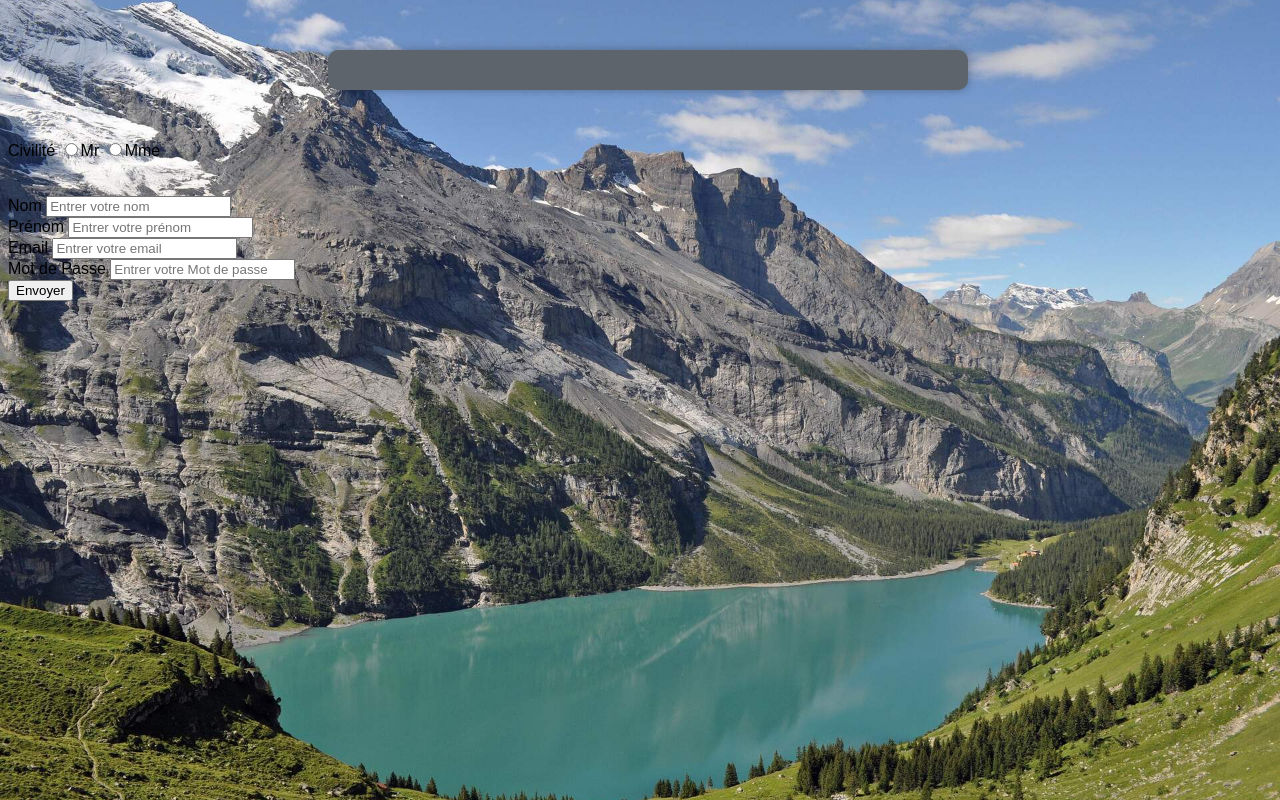
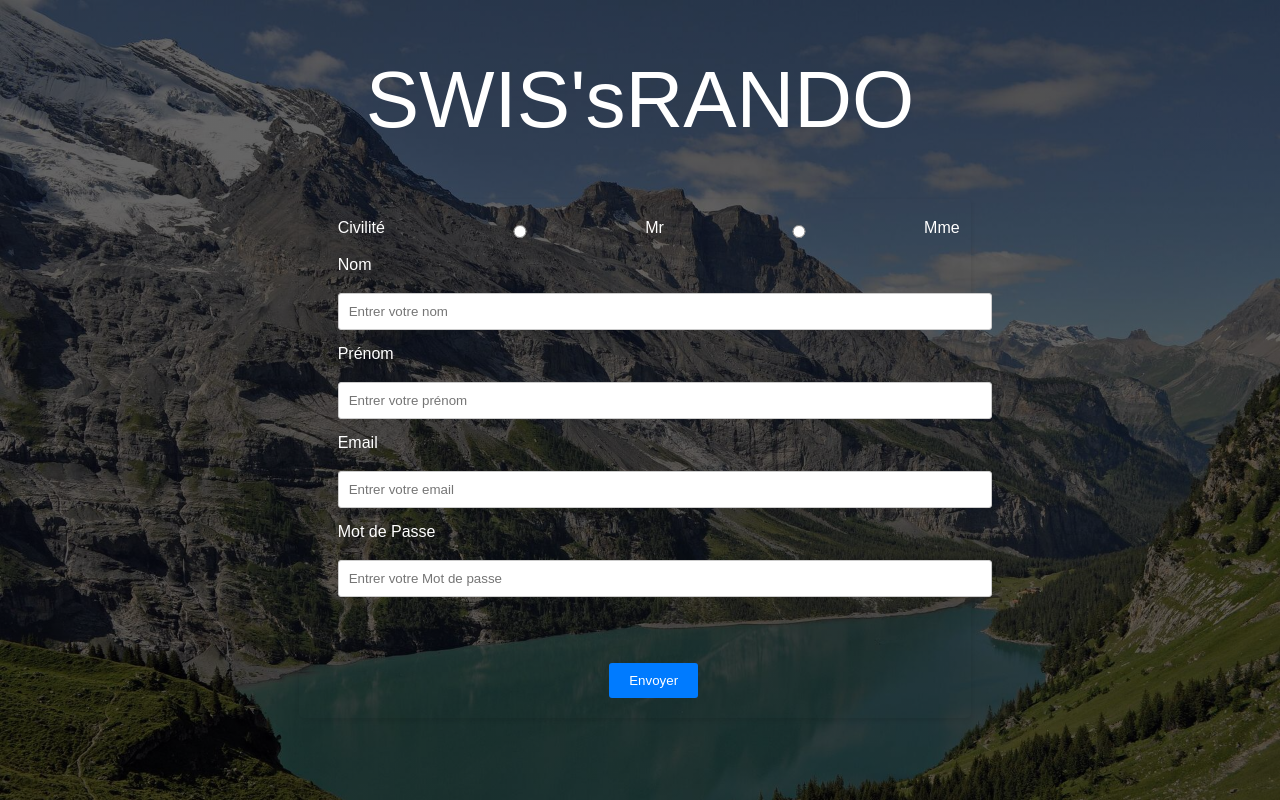
Before and after one commit to Suupon/SwissRando, a PHP site: page / in a window 1280 px wide. Run offline with PHP 8.4, Linux system fonts and the light colour scheme.

Commit message:
formulaire ok

```diff
--- a/formu.css
+++ b/formu.css
@@ -1,17 +1,100 @@
 body {
-    width: 100%;
-    background-image: url(images/fond.jpg);
+    background-image: linear-gradient(rgba(0,0,0,0.6), rgba(0,0,0,0.6)), url(images/fond.jpg);
+    background-color: #222222;
     background-attachment: fixed;
-    background-position: center;
     background-size: cover;
     font-family: Arial, sans-serif;
 }
 
+.titre {
+    text-align: center;
+    margin-top: 2%;
+    margin-bottom: 1%;
+}
+
+.titre h1 {
+    font-family: sans-serif;
+    font-size: 5em;
+    color: #fff;
+    font-weight: lighter;
+}
+
 .container {
-    max-width: 600px;
-    margin: 50px auto;
+    background-color: transparent;
     padding: 20px;
-    background: #5e646b; /* Slightly lighter blue background for the form */
-    border-radius: 10px;
-    box-shadow: 0 0 10px rgba(0, 0, 0, 0.3);
+    border-radius: 5px;
+    box-shadow: 0 2px 5px rgba(0, 0, 0, 0.1);
+    width: 50%;
+    margin-left: 23%;
 }
+
+form {
+    width: 100%;
+    margin-left: 3%;
+}
+
+label {
+    display: block;
+    margin-bottom: 3%;
+    color: #fff;
+}
+
+input[type="text"],
+input[type="password"],
+input[type="radio"] {
+    width: 100%;
+    padding: 10px;
+    margin-bottom: 15px;
+    border: 1px solid #ccc;
+    border-radius: 3px;
+}
+
+input[type="radio"] {
+    margin-right: 5px;
+}
+
+.btn {
+    text-align: center;
+}
+
+button {
+    background-color: #007BFF;
+    color: #fff;
+    padding: 10px 20px;
+    border: none;
+    border-radius: 3px;
+    cursor: pointer;
+    margin-top: 8%;
+}
+
+button:hover {
+    background-color: #0056b3;
+}
+
+.civ {
+    display: flex;
+    align-items: center;
+}
+
+.civ label {
+    margin-right: 10px;
+}
+
+.civ input[type="radio"] {
+    margin-right: 5px;
+}
+
+.container p{
+    color: #fff;
+    margin-top: 10%;
+    margin-left: 34%;
+}
+
+a {
+    color: #b367c3; /* Violet clair */
+    text-decoration: none;
+}
+
+a:hover {
+    color: #87409e; /* Violet plus foncé au survol */
+}
--- a/index.php
+++ b/index.php
@@ -8,32 +8,39 @@
 </head>
 
 <body>
+
+    <div class="titre">
+        <h1>
+            SWIS'sRANDO
+        </h1>
+    </div>
+
     <div class = "container">
         <form action="connect.php" method="post">
+
+
+            <div class="civ">
+                <label>Civilité</label>
+                <input type="radio" name= "civilite"><label>Mr</label>
+                <input type="radio" name= "civilite"><label>Mme</label>
             </div>
 
-    <div>
-    <label>Civilité</label>
-    <input type="radio" name= "civilite">Mr
-    <input type="radio" name= "civilite">Mme
-    </div>
-    <br> </br>
-    <div>
+            <div class="nom">
                 <label>Nom</label>
                 <input type="text" name= "name" placeholder = "Entrer votre nom">
             </div>
 
-    <div>
+            <div class="prenom">
                 <label>Prénom</label>
                 <input type="text" name= "prenom" placeholder = "Entrer votre prénom">
             </div>
 
-    <div>
+            <div class="mail">
                 <label>Email</label>
                 <input type="text" name= "email" placeholder = "Entrer votre email">
             </div>
 
-    <div>
+            <div class="mdp">
                 <label>Mot de Passe </label>
                 <input type="password" name= "mdp" placeholder = "Entrer votre Mot de passe">
             </div>
@@ -41,5 +48,8 @@
             <div class="btn">
                 <button type= "submit"> Envoyer </button>
             </div>
+
+        </form>
+    </div>
 </body>
 </html>
--- a/login.php
+++ b/login.php
@@ -7,6 +7,11 @@
     <title>Connexion</title>
 </head>
 <body>
+    <div class="titre">
+        <h1>
+            SWIS'sRANDO
+        </h1>
+    </div>
     <div class="container">
         <form action="login_process.php" method="post">
             <div>
```
Also changed, not shown: images/fond2.jpeg (added). Lines whose indentation alone changed are shown as unchanged.
